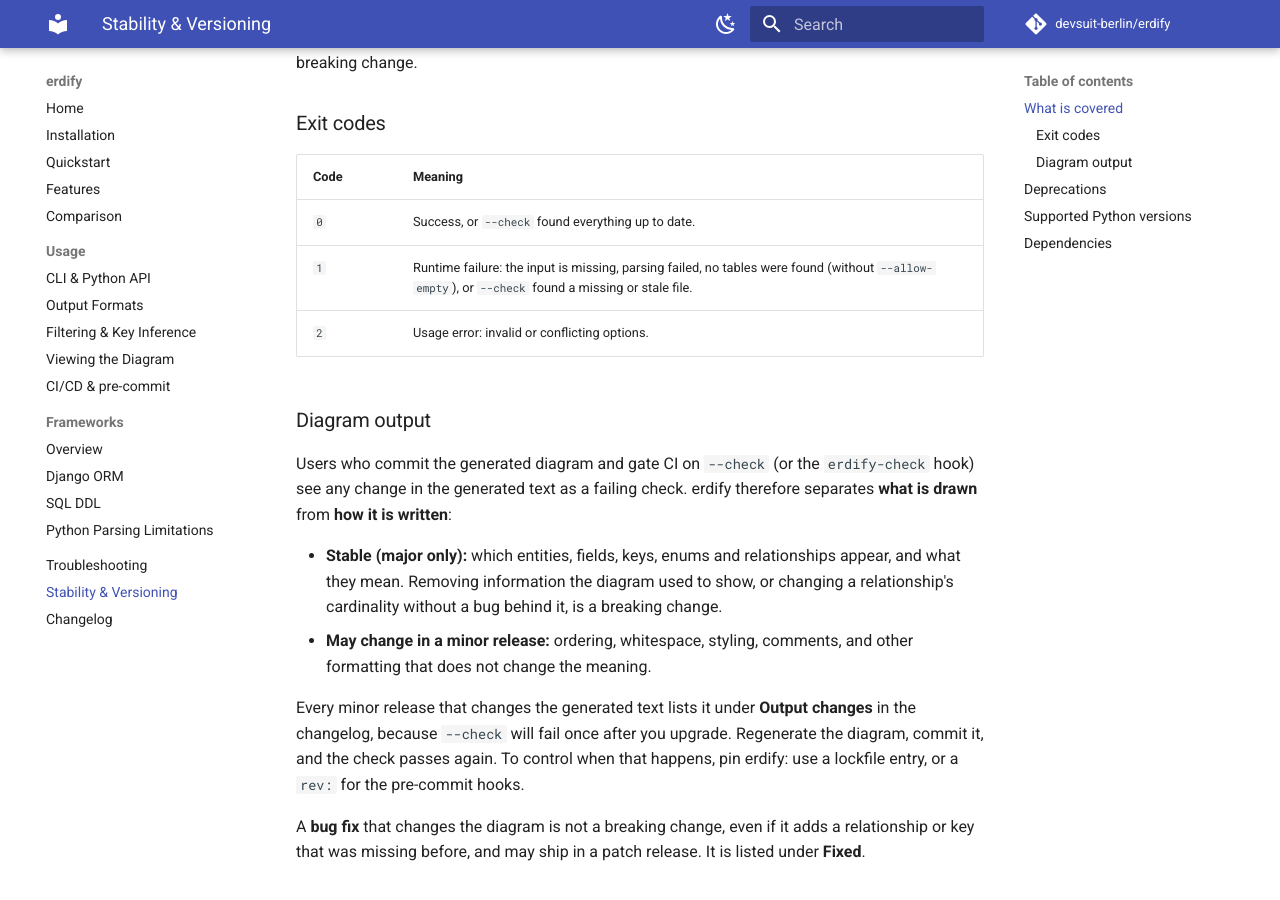
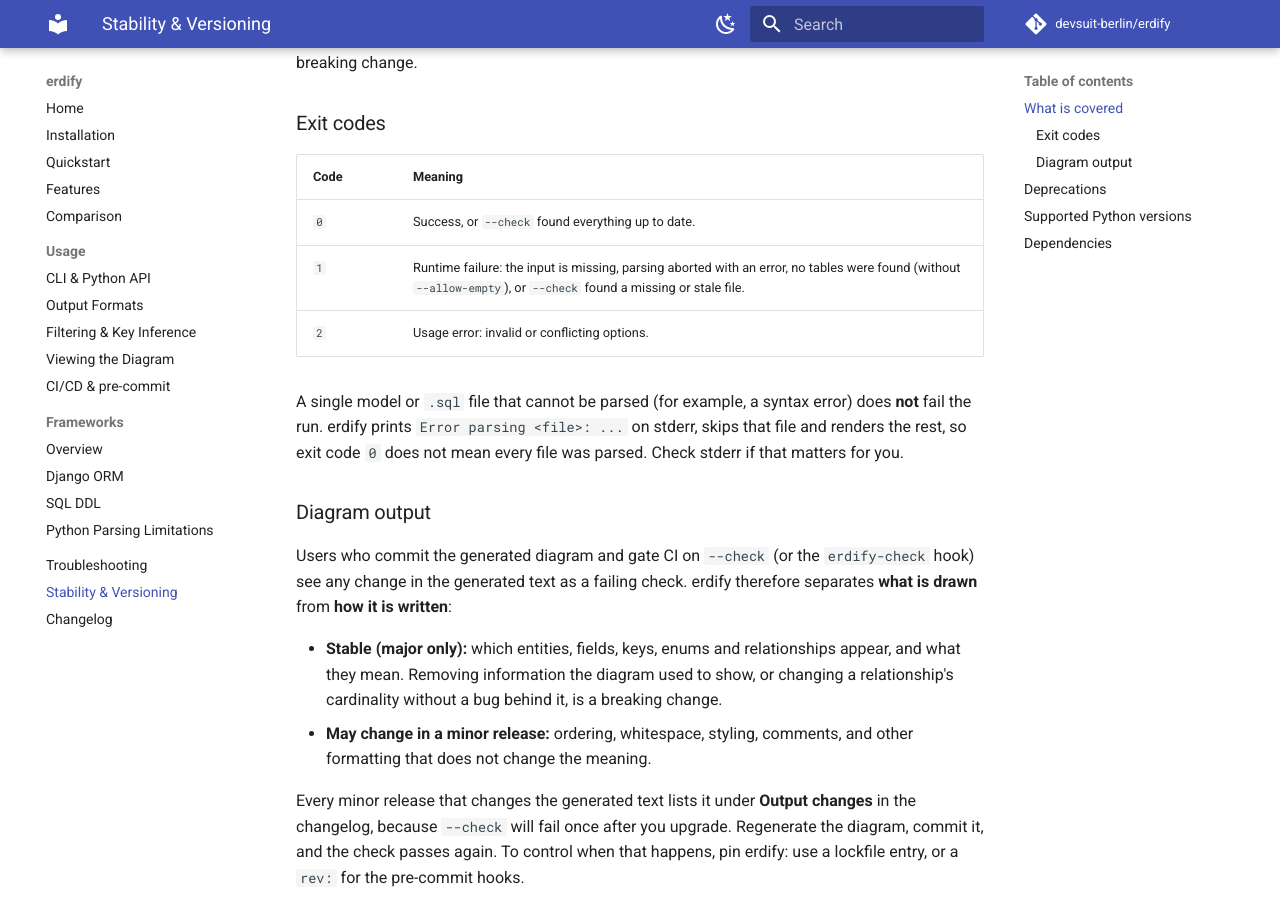
Before and after one commit to devsuit-berlin/erdify, an MkDocs documentation site: the page built from docs/stability.md, in a window 1280 px wide and 900 px high, scrolled down 1038 px. Built offline with MkDocs 1.6.1 and Material for MkDocs 9.7.7, drawn with Linux system fonts in a browser that asks for light colours; comment, search, counter and statistics services are not loaded.

Commit message:
docs: clarify that unparseable files do not fail the run (#201)
## Summary

Follow-up to Copilot's review comment on #200, which arrived after the
PR was merged. The exit-code table in `docs/stability.md` implied that
any parse failure exits `1`. In fact, a single model or `.sql` file that
fails to parse is reported on stderr (`Error parsing <file>: ...`),
skipped, and the run still exits `0`.

Reproduced with one valid and one syntactically broken `models.py`: the
output was `Error parsing …/b/models.py: invalid syntax`, `Found 1
entities`, exit `0`.

This PR documents the current behavior; it doesn't change it. Making a
skipped file fail the run (or adding a `--strict` flag) would be a
behavior change and needs a separate decision.

## Related issues

Follow-up to #197 / #200.

## Type of change

- [ ] Bug fix
- [ ] New feature
- [x] Documentation
- [ ] Refactor / maintenance

## Checklist

- [ ] Tests added or updated for the change (docs only)
- [x] `uv run pytest` passes locally
- [x] `uv run ruff check src/ tests/` and `uv run mypy src/` pass
- [x] Docs/README updated if behavior changed
- [x] `CHANGELOG.md` updated under `[Unreleased]`

```diff
--- a/docs/stability.md
+++ b/docs/stability.md
@@ -35,8 +35,13 @@ default is **not** a breaking change.
 | Code | Meaning |
 |---|---|
 | `0` | Success, or `--check` found everything up to date. |
-| `1` | Runtime failure: the input is missing, parsing failed, no tables were found (without `--allow-empty`), or `--check` found a missing or stale file. |
+| `1` | Runtime failure: the input is missing, parsing aborted with an error, no tables were found (without `--allow-empty`), or `--check` found a missing or stale file. |
 | `2` | Usage error: invalid or conflicting options. |
+
+A single model or `.sql` file that cannot be parsed (for example, a syntax
+error) does **not** fail the run. erdify prints `Error parsing <file>: ...` on
+stderr, skips that file and renders the rest, so exit code `0` does not mean
+every file was parsed. Check stderr if that matters for you.
 
 ### Diagram output
 
```
Also changed, not shown: CHANGELOG.md (+2 -1 lines).
